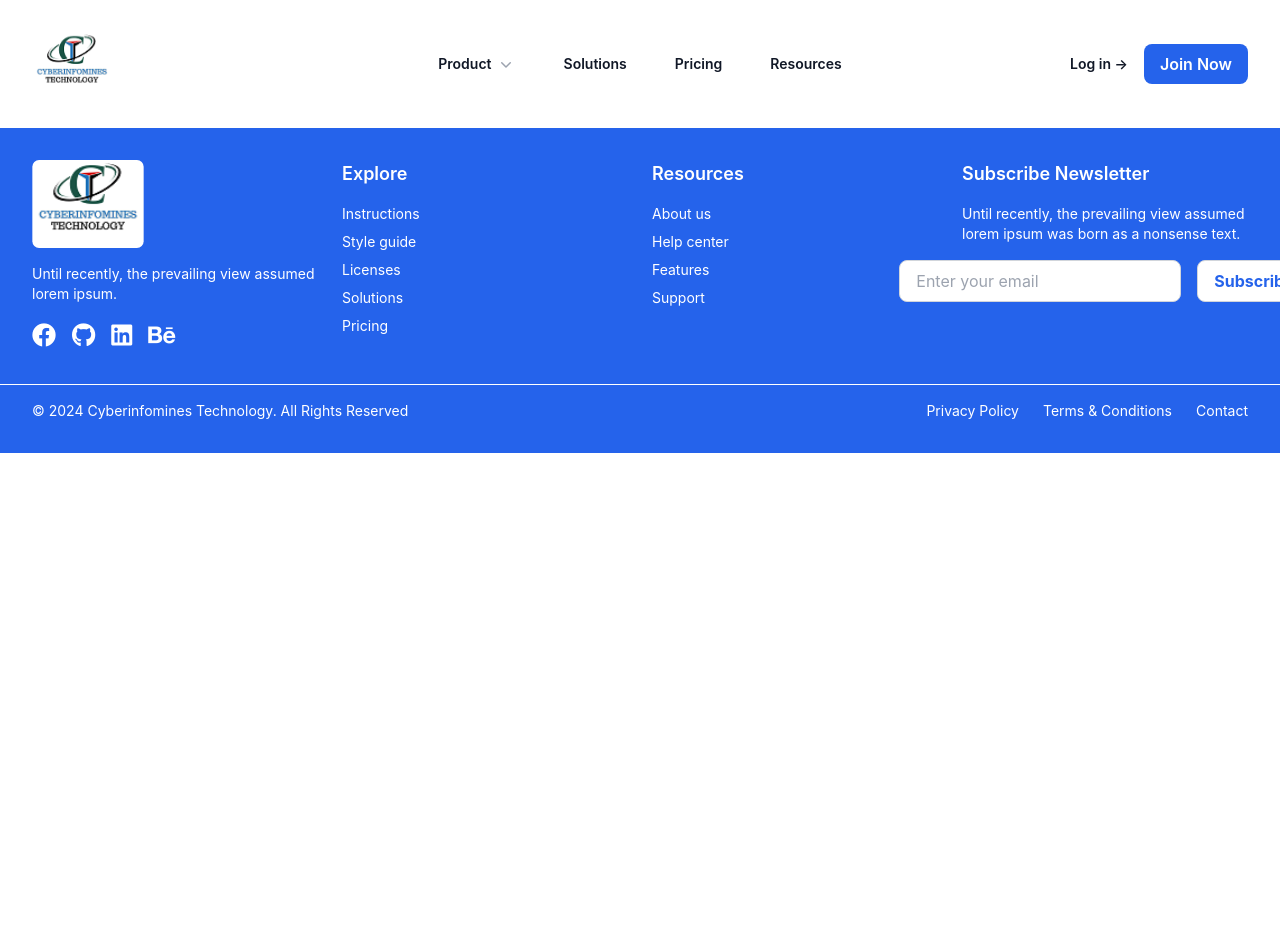
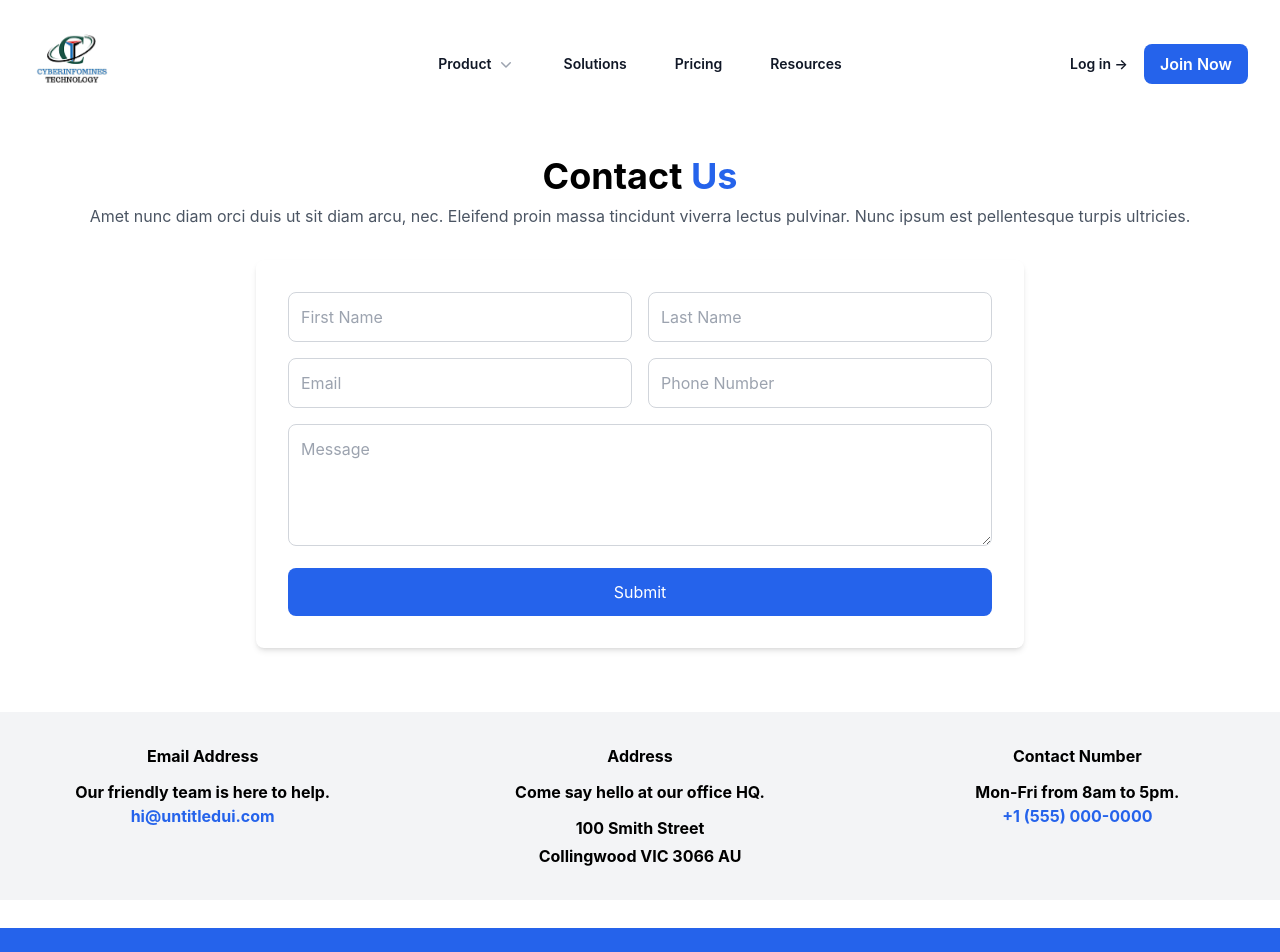
Before and after one commit to Juhi2116/CyberInform, a React (Create React App) app: page /contact in a window 1280 px wide. Shown: the top 952 px of the page. Before the commit the page ends 800 px from the top, so only its background shows below. Built offline with nearby package versions, Linux system fonts and the light colour scheme.

Commit message:
contact completed

```diff
--- a/src/App.js
+++ b/src/App.js
@@ -6,6 +6,7 @@ import { BrowserRouter as Router, Routes, Route } from "react-router-dom";
 import Navbar from './Components/Navbar';
 import Footer from './Components/Footer';
 import Products from './Pages/Products';
+import ContactUs from './Pages/ContactUs';
 
 function App() {
   return (
@@ -15,6 +16,7 @@ function App() {
         <Routes>
           <Route path="/" element={<Home />} />
           <Route path="/products" element={<Products />} />
+          <Route path="/contact" element={<ContactUs />} />
           <Route path="/signup" element={<Signup />} />
           <Route path="/login" element={<SignIn />} />
           {/* <Route path="/" element={<ProtectedRoute element={<Home/>} />} /> */}
--- /dev/null
+++ b/src/Pages/ContactUs.js
@@ -0,0 +1,89 @@
+import React from "react";
+
+const ContactUs = () => {
+  return (
+    <div className="flex flex-col items-center justify-center min-h-screen ">
+      {/* Heading Section */}
+      <div className="text-center mb-8">
+        <h1 className="text-4xl font-bold">
+          Contact <span className="text-blue-600">Us</span>
+        </h1>
+        <p className="mt-2 text-gray-600">
+          Amet nunc diam orci duis ut sit diam arcu, nec. Eleifend proin massa
+          tincidunt viverra lectus pulvinar. Nunc ipsum est pellentesque turpis
+          ultricies.
+        </p>
+      </div>
+
+      {/* Form Section */}
+      <div className="w-full max-w-3xl bg-white shadow-md rounded-lg p-8">
+        <form>
+          <div className="grid grid-cols-1 md:grid-cols-2 gap-4 mb-4">
+            <input
+              type="text"
+              placeholder="First Name"
+              className="border border-gray-300 p-3 rounded-lg focus:outline-none focus:ring-2 focus:ring-blue-600"
+            />
+            <input
+              type="text"
+              placeholder="Last Name"
+              className="border border-gray-300 p-3 rounded-lg focus:outline-none focus:ring-2 focus:ring-blue-600"
+            />
+          </div>
+          <div className="grid grid-cols-1 md:grid-cols-2 gap-4 mb-4">
+            <input
+              type="email"
+              placeholder="Email"
+              className="border border-gray-300 p-3 rounded-lg focus:outline-none focus:ring-2 focus:ring-blue-600"
+            />
+            <input
+              type="text"
+              placeholder="Phone Number"
+              className="border border-gray-300 p-3 rounded-lg focus:outline-none focus:ring-2 focus:ring-blue-600"
+            />
+          </div>
+          <textarea
+            placeholder="Message"
+            rows="4"
+            className="w-full border border-gray-300 p-3 rounded-lg focus:outline-none focus:ring-2 focus:ring-blue-600 mb-4"
+          ></textarea>
+          <button
+            type="submit"
+            className="w-full bg-blue-600 text-white p-3 rounded-lg hover:bg-blue-700 transition duration-300"
+          >
+            Submit
+          </button>
+        </form>
+      </div>
+
+      {/* Contact Information Section */}
+
+      <div className="w-full  mt-16  bg-gray-100 rounded-lg">
+        <div className="max-w-7xl grid grid-cols-1 md:grid-cols-3 gap-8 text-center bg-gray-100 py-8 m-auto">
+        <div>
+          <h3 className="font-bold">Email Address</h3>
+          <p className=" mt-3 font-bold">Our friendly team is here to help.</p>
+          <a href="mailto:hi@untitledui.com" className="text-blue-600 font-bold">
+            hi@untitledui.com
+          </a>
+        </div>
+        <div>
+          <h3 className="font-bold">Address</h3>
+          <p className=" font-bold mt-3">Come say hello at our office HQ.</p>
+          <p className="font-bold mt-3">100 Smith Street</p>
+          <p className="font-bold mt-1"ds>Collingwood VIC 3066 AU</p>
+        </div>
+        <div>
+          <h3 className="font-bold">Contact Number</h3>
+          <p className="font-bold mt-3">Mon-Fri from 8am to 5pm.</p>
+          <a href="tel:+15550000000" className="text-blue-600 font-bold mt-3">
+            +1 (555) 000-0000
+          </a>
+        </div>
+        </div>
+      </div>
+    </div>
+  );
+};
+
+export default ContactUs;
```
